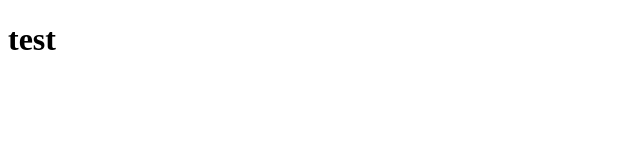
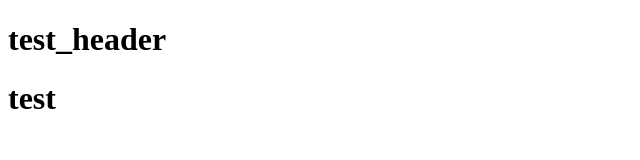
Before and after one commit to 1351618/sites__YouTalk_Blog_Layout, a plain HTML site: page index.html in a window 1280 px wide. Shown: the whole page, without its empty margins (0-640 px from the left). Drawn offline with Linux system fonts and the light colour scheme.

Commit message:
test_header

```diff
--- a/index.html
+++ b/index.html
@@ -7,7 +7,7 @@
     <title>YouTalk Blog</title>
 </head>
 <body>
-    <header></header>
+    <header><h1>test_header</h1></header>
     <main><h1>test</h1></main>
     <footer></footer>
 </body>
```
